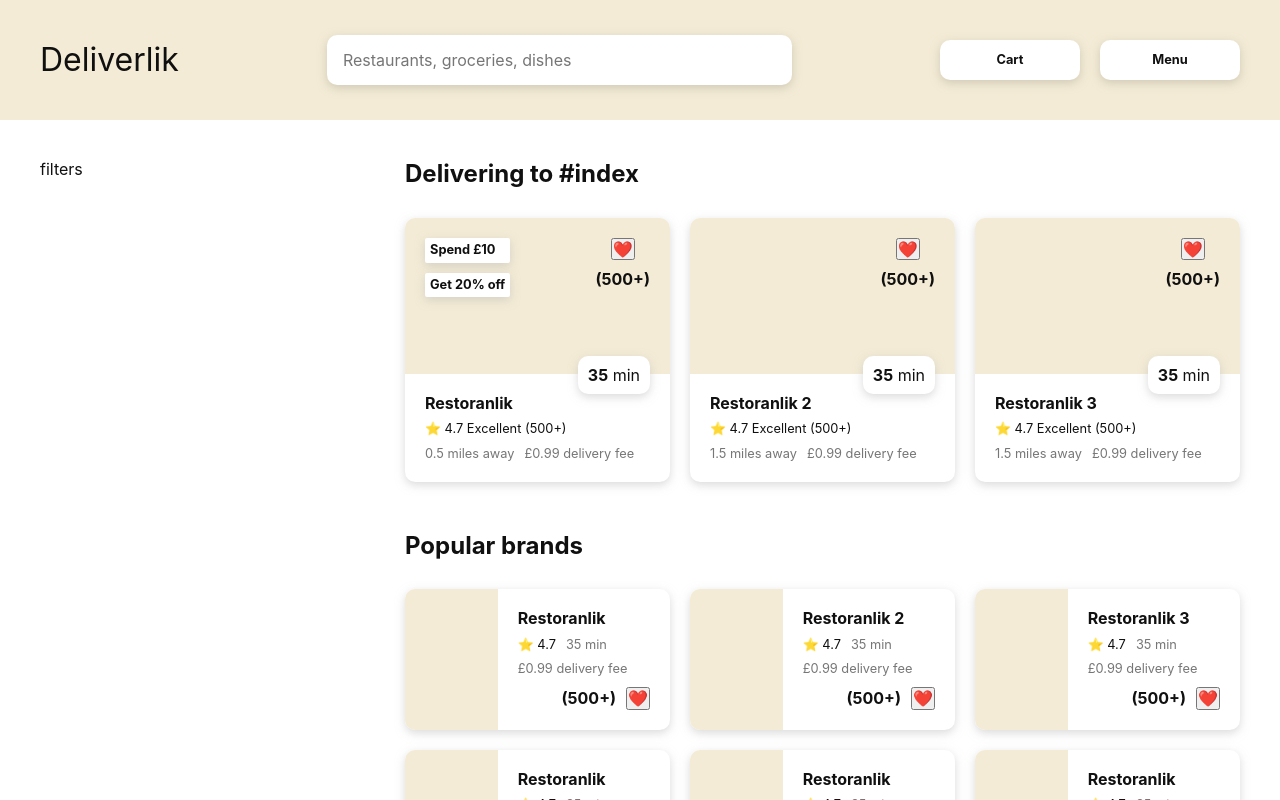
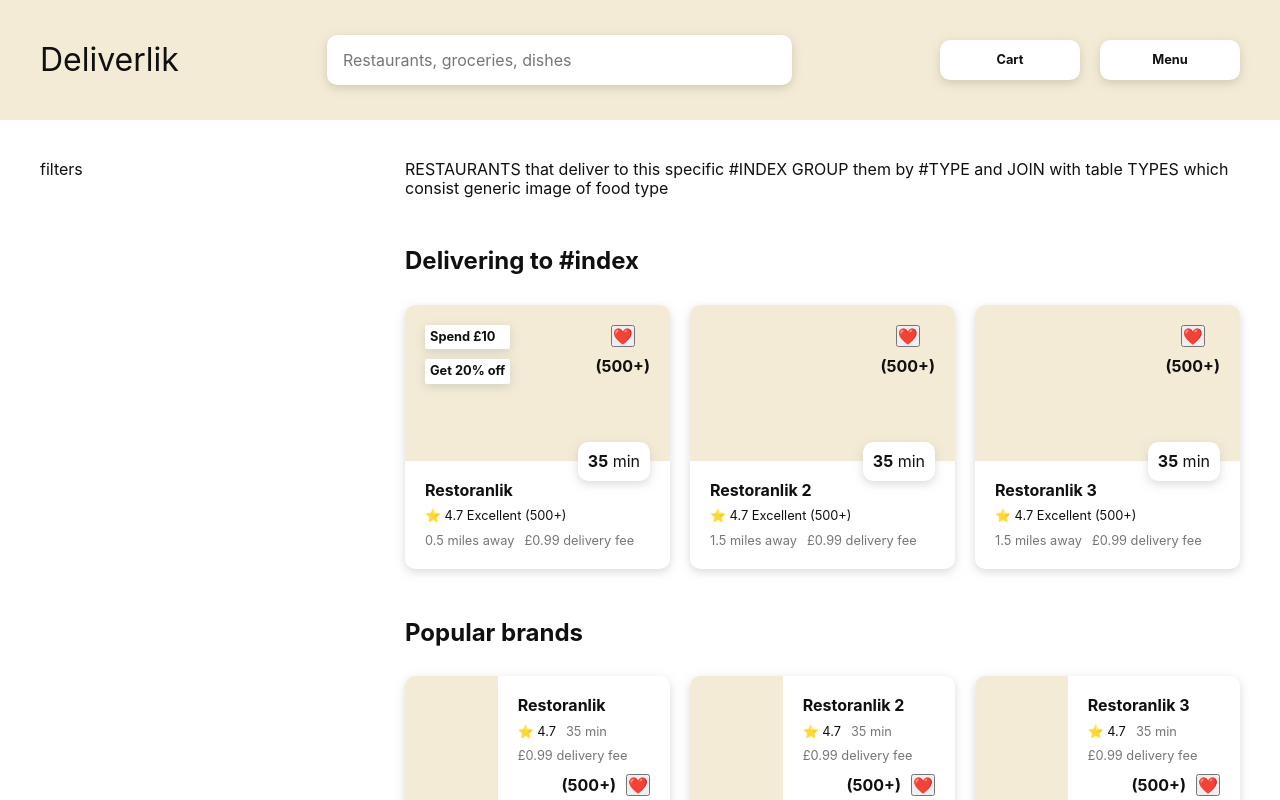
Before and after one commit to hotriluc/deliverlik, a React (Vite) app in the folder deliverlik-fe/: page /restaurants in a window 1280 px wide. Shown: the top 800 px of the page. Built offline with nearby package versions, Linux system fonts and the light colour scheme.

Commit message:
feat: adjust code

```diff
--- a/deliverlik-fe/src/components/Addresses/AddressSearch.tsx
+++ b/deliverlik-fe/src/components/Addresses/AddressSearch.tsx
@@ -55,6 +55,7 @@ const AddressSearch = () => {
    */
   const onClickSearchHandler = () => {
     navigate("/restaurants");
+    // navigate to restaurants page and send request to the backend (with specific filters (Address INDEX))
   };
 
   return (
--- a/deliverlik-fe/src/components/Addresses/AddressesList.tsx
+++ b/deliverlik-fe/src/components/Addresses/AddressesList.tsx
@@ -13,6 +13,7 @@ const List = styled.ul`
   border-radius: ${(props) => props.theme.borderRadius};
 `;
 
+// later fetch addresses from backend
 const addressesList: Array<IAddress> = [
   { streetName: "Gvardeytsev Shironintsev 29A", index: "61054" },
   { streetName: "Gvardeytsev Shironintsev 29B", index: "61054" },
@@ -20,11 +21,12 @@ const addressesList: Array<IAddress> = [
   { streetName: "Gvardeytsev Shironintsev 29D", index: "61054" },
 ];
 
+// Show Users's orders addresses (on home page)
+// later when backend is ready pass addresses as props
 const AddressesList = () => {
-  // later fetch addresses from backend
-
   const [addresses, setAddresses] = useState<Array<IAddress>>([]);
 
+  // Render your addresses
   useEffect(() => {
     setAddresses(addressesList);
   }, []);
--- a/deliverlik-fe/src/components/categories/Category.tsx
+++ b/deliverlik-fe/src/components/categories/Category.tsx
@@ -6,7 +6,10 @@ import BrandCard from "../cards/BrandCard";
 
 interface CategoryProps {
   name: string;
-  cardType?: "brand" | "restaurant" | "type";
+  displayConfig: {
+    columns?: number;
+    cardType?: "brand" | "restaurant" | "default";
+  };
   data: Array<IRestaurant>;
 }
 
@@ -24,7 +27,9 @@ const Carousel = styled.ul<{
   display: flex;
   flex-wrap: wrap;
   gap: 2rem;
+
   li {
+    /**Calculate item width base on passed columns */
     flex-basis: calc(
       100% / ${(props) => props.columns || 3} - 2rem +
         ${(props) => 2 / (props.columns || 3)}rem
@@ -32,12 +37,22 @@ const Carousel = styled.ul<{
   }
 `;
 
-const Category = ({ name, cardType, data }: CategoryProps) => {
+/**
+ * Return category carousel of items depends on providing params
+ * @name category name
+ * @displayConfig consists the layout and card type to render
+ * @data specific restaurant/brand/type data
+ */
+const Category = ({ name, displayConfig, data }: CategoryProps) => {
+  const columns = displayConfig.columns || 3;
+  const cardType = displayConfig.cardType || "default";
+
   return (
     <CategoryWrapper>
       <h2> {name || "noname"}</h2>
 
-      <Carousel columns={3}>
+      {/* Render carousel and cards depends on displayConfig*/}
+      <Carousel columns={columns}>
         {data.map((el, index) => (
           <li key={name + "_" + index}>
             {cardType === "restaurant" && <RestaurantCard data={el} />}
--- a/deliverlik-fe/src/components/footer/Footer.tsx
+++ b/deliverlik-fe/src/components/footer/Footer.tsx
@@ -31,8 +31,8 @@ const FooterMenu = styled.div`
   }
 `;
 
-// const Footer;
-
+// The footer configuration
+// later can be sent from backend
 const footerMenu: Array<IFooterMenu> = [
   {
     title: "Discover",
--- a/deliverlik-fe/src/interfaces/Restaurant.interface.ts
+++ b/deliverlik-fe/src/interfaces/Restaurant.interface.ts
@@ -3,6 +3,8 @@ export interface IRestaurant {
   name: string;
   rating: number;
   likes: number;
+  type: string;
+  backgroundImg?: string;
 
   distance: number;
   deliveryFee: number;
--- a/deliverlik-fe/src/routes/Restaurants.tsx
+++ b/deliverlik-fe/src/routes/Restaurants.tsx
@@ -11,7 +11,10 @@ import { IRestaurant } from "../interfaces/Restaurant.interface";
 // group by nearest distance
 const response: Array<{
   name: string;
-  cardType?: "restaurant" | "brand" | "type";
+  displayConfig: {
+    columns?: number;
+    cardType?: "restaurant" | "brand" | "default";
+  };
   pagination: {
     currentPage: number;
     nextPage: number;
@@ -19,9 +22,14 @@ const response: Array<{
   };
   data: Array<IRestaurant>;
 }> = [
+  // SELECT where index = ourIndex and GROUP BY TYPE and JOIN it with TYPES table
+
+  // SELECT where index = ourIndex
   {
     name: "Delivering to #index",
-    cardType: "restaurant",
+    displayConfig: {
+      cardType: "restaurant",
+    },
     pagination: {
       currentPage: 0,
       nextPage: 1,
@@ -37,6 +45,7 @@ const response: Array<{
         distance: 0.5,
         deliveryFee: 0.99,
         deliveryTime: 35,
+        type: "Italian",
 
         isOurChoice: true,
         tags: [
@@ -53,6 +62,7 @@ const response: Array<{
         distance: 1.5,
         deliveryFee: 0.99,
         deliveryTime: 35,
+        type: "Italian",
       },
       {
         id: "3",
@@ -63,13 +73,17 @@ const response: Array<{
         distance: 1.5,
         deliveryFee: 0.99,
         deliveryTime: 35,
+        type: "Italian",
       },
     ],
   },
 
+  // Select where rating > 4.4
   {
     name: "Popular brands",
-    cardType: "brand",
+    displayConfig: {
+      cardType: "brand",
+    },
     pagination: {
       currentPage: 0,
       nextPage: 1,
@@ -85,6 +99,7 @@ const response: Array<{
         distance: 0.5,
         deliveryFee: 0.99,
         deliveryTime: 35,
+        type: "Italian",
 
         isOurChoice: true,
         tags: [
@@ -101,6 +116,7 @@ const response: Array<{
         distance: 1.5,
         deliveryFee: 0.99,
         deliveryTime: 35,
+        type: "Italian",
       },
       {
         id: "3",
@@ -111,6 +127,7 @@ const response: Array<{
         distance: 1.5,
         deliveryFee: 0.99,
         deliveryTime: 35,
+        type: "Italian",
       },
       {
         id: "4",
@@ -121,6 +138,7 @@ const response: Array<{
         distance: 0.5,
         deliveryFee: 0.99,
         deliveryTime: 35,
+        type: "Italian",
 
         isOurChoice: true,
         tags: [
@@ -137,6 +155,7 @@ const response: Array<{
         distance: 0.5,
         deliveryFee: 0.99,
         deliveryTime: 35,
+        type: "Italian",
 
         isOurChoice: true,
         tags: [
@@ -153,6 +172,7 @@ const response: Array<{
         distance: 0.5,
         deliveryFee: 0.99,
         deliveryTime: 35,
+        type: "Italian",
 
         isOurChoice: true,
         tags: [
@@ -165,19 +185,25 @@ const response: Array<{
 ];
 
 const Restaurants = () => {
+  const categories = response.map((category) => {
+    return (
+      <Category
+        name={category.name}
+        data={category.data}
+        displayConfig={category.displayConfig}
+      />
+    );
+  });
+
   return (
     <Flex style={{ padding: "4rem" }} gap="4rem">
       <div style={{ minWidth: 325 }}>filters</div>
-
       <Flex column gap="5rem">
-        {response.map((category) => (
-          <Category
-            key={category.name}
-            name={category.name}
-            cardType={category.cardType}
-            data={category.data}
-          />
-        ))}
+        <div>
+          RESTAURANTS that deliver to this specific #INDEX GROUP them by #TYPE
+          and JOIN with table TYPES which consist generic image of food type
+        </div>
+        {categories}
       </Flex>
     </Flex>
   );
```
Also changed, not shown: deliverlik-fe/src/components/cards/RestaurantCard.tsx (+4 -4 lines), 1 other file (tests, documents, lock files or other folders).
